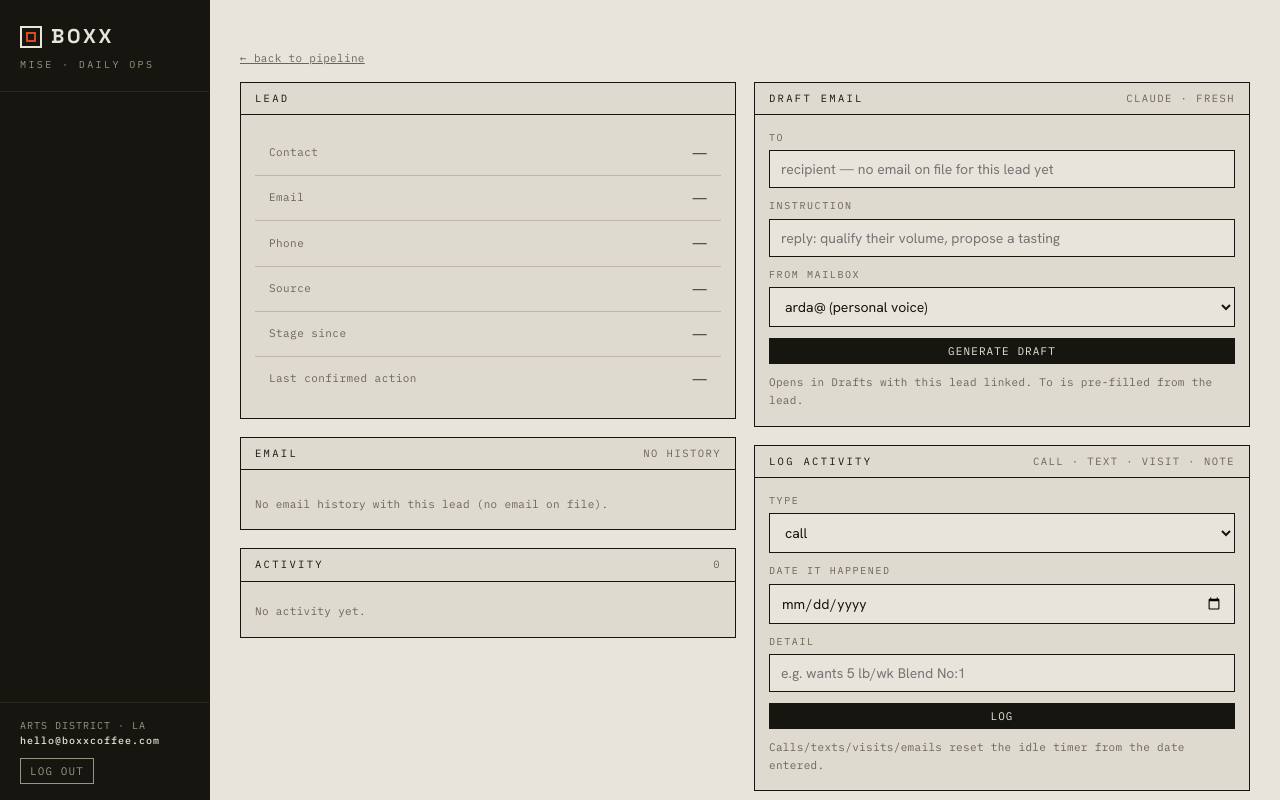
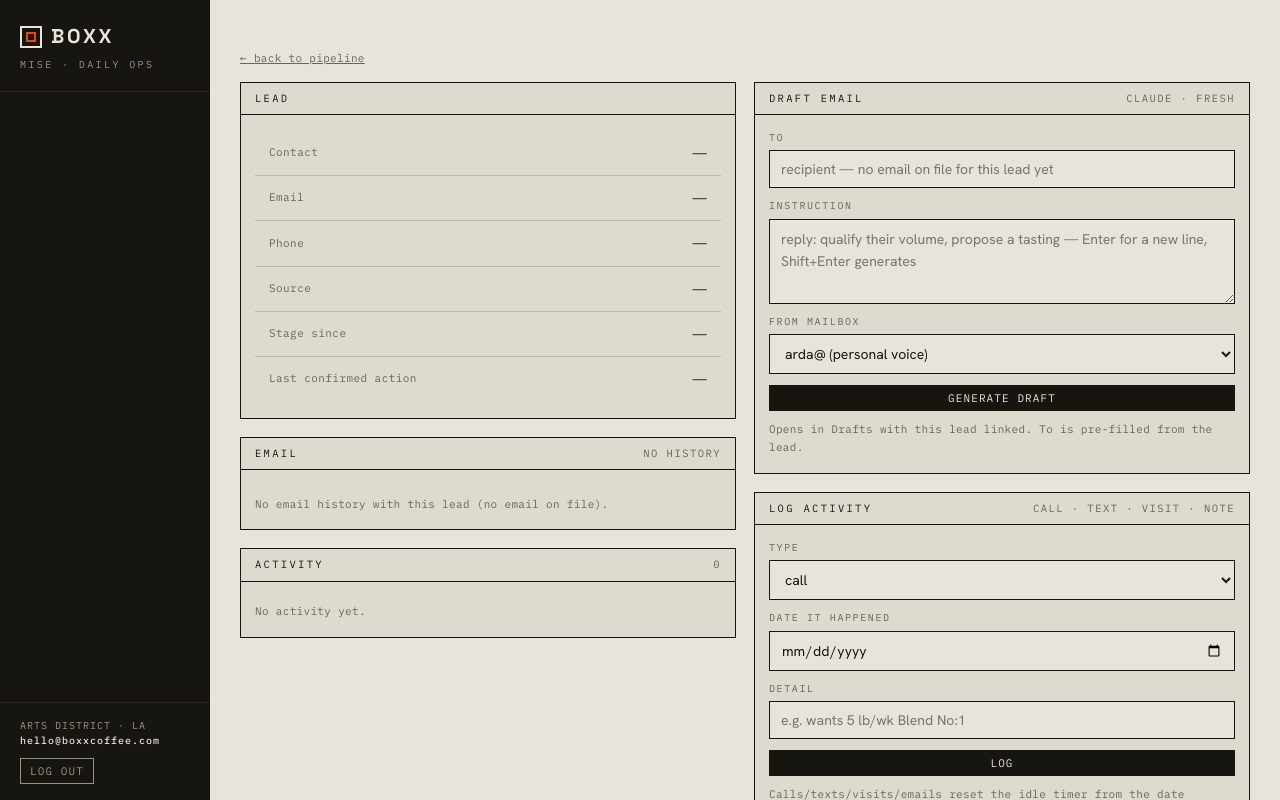
Before and after one commit to barlasarda91/Mise-App, a Python web app: template app/web/templates/lead.html in a window 1280 px wide. Shown: the top 800 px of the page. Run offline with Jinja, Linux system fonts and the light colour scheme; the template is opened without the code that fills it, so the values that code supplies are empty.

Commit message:
Draft instruction boxes: Enter is a newline, Shift+Enter generates
The instruction fields on Drafts, Lead, Task, and Inbox reply forms
were single-line inputs where Enter submitted mid-thought. They're
multi-line textareas now; Shift+Enter submits via requestSubmit so the
carried-edit snapshot and validation still run.

Co-Authored-By: Claude Fable 5 <noreply@anthropic.com>
Claude-Session: https://claude.ai/code/session_01QYVLzXxLWfZNSzmmkMWqEp

```diff
--- a/app/web/static/app.js
+++ b/app/web/static/app.js
@@ -39,6 +39,18 @@
       if (el.open && at === -1) openSet.push(k);
       if (!el.open && at !== -1) openSet.splice(at, 1);
       save(DKEY, { open: openSet });
+    });
+  });
+
+  // ---- instruction boxes: Enter = newline, Shift+Enter = submit ----
+  document.querySelectorAll('textarea.submit-on-shift-enter').forEach(function (el) {
+    el.addEventListener('keydown', function (ev) {
+      if (ev.key === 'Enter' && ev.shiftKey) {
+        ev.preventDefault();
+        if (!el.form) return;
+        if (el.form.requestSubmit) el.form.requestSubmit();
+        else el.form.submit();
+      }
     });
   });
 
--- a/app/web/templates/base.html
+++ b/app/web/templates/base.html
@@ -8,7 +8,7 @@
 <link rel="preconnect" href="https://fonts.gstatic.com" crossorigin>
 <link href="https://fonts.googleapis.com/css2?family=Space+Grotesk:wght@500;700&family=Hanken+Grotesk:wght@400;500;600;700&family=IBM+Plex+Mono:wght@400;500&display=swap" rel="stylesheet">
 <link rel="stylesheet" href="/static/style.css?v=14">
-<script src="/static/app.js?v=1" defer></script>
+<script src="/static/app.js?v=2" defer></script>
 </head>
 <body>
 <div class="app">
--- a/app/web/templates/drafts.html
+++ b/app/web/templates/drafts.html
@@ -25,7 +25,7 @@
       <div class="box-hd"><span class="lbl">New draft</span><span class="ix">CLAUDE · VOICE A/B</span></div>
       <div class="box-bd">
         <form method="post" action="/drafts/generate" class="stack">
-          <label>Instruction<input name="instruction" placeholder="follow up on samples, propose 5 lb/wk terms" required></label>
+          <label>Instruction<textarea name="instruction" rows="3" class="submit-on-shift-enter" placeholder="follow up on samples, propose 5 lb/wk terms — Enter for a new line, Shift+Enter generates" required></textarea></label>
           <label>From mailbox
             <select name="mailbox"><option value="arda">arda@ (personal voice)</option><option value="hello">hello@ (brand voice)</option></select>
           </label>
--- a/app/web/templates/inbox.html
+++ b/app/web/templates/inbox.html
@@ -58,7 +58,7 @@
           <form method="post" action="/inbox/draft" class="stack">
             <input type="hidden" name="thread_id" value="{{ opened.thread_id }}">
             <input type="hidden" name="to" value="{{ opened.from_addr }}">
-            <label>Instruction<input name="instruction" placeholder="reply: thank them, answer the pricing question" required></label>
+            <label>Instruction<textarea name="instruction" rows="3" class="submit-on-shift-enter" placeholder="reply: thank them, answer the pricing question — Enter for a new line, Shift+Enter generates" required></textarea></label>
             <label>From mailbox
               <select name="mailbox">
                 <option value="arda" {% if opened.mailbox == "arda" %}selected{% endif %}>arda@ (personal voice)</option>
--- a/app/web/templates/lead.html
+++ b/app/web/templates/lead.html
@@ -138,7 +138,7 @@
         <form method="post" action="/leads/{{ lead.id }}/draft" class="stack">
           <input type="hidden" name="thread_id" value="{{ email_ctx.thread_id if email_ctx and email_ctx.thread_id else '' }}">
           <label>To<input name="to" value="{{ lead.contact_email or '' }}" placeholder="recipient — no email on file for this lead yet"></label>
-          <label>Instruction<input name="instruction" placeholder="reply: qualify their volume, propose a tasting" required></label>
+          <label>Instruction<textarea name="instruction" rows="3" class="submit-on-shift-enter" placeholder="reply: qualify their volume, propose a tasting — Enter for a new line, Shift+Enter generates" required></textarea></label>
           <label>From mailbox
             <select name="mailbox">
               <option value="arda" {% if lead.source != "inbound_email" %}selected{% endif %}>arda@ (personal voice)</option>
--- a/app/web/templates/task.html
+++ b/app/web/templates/task.html
@@ -90,7 +90,7 @@
         <form method="post" action="/tasks/{{ task.id }}/draft" class="stack">
           <input type="hidden" name="thread_id" value="{{ email_ctx.thread_id if email_ctx and email_ctx.thread_id else '' }}">
           <label>To<input name="to" value="{{ email_ctx.reply_addr if email_ctx and email_ctx.reply_addr else (task.contact_email or '') }}" placeholder="recipient — fill in when there's no email history to infer it from"></label>
-          <label>Instruction<input name="instruction" placeholder="reply with cutoff dates and roast turnaround" required></label>
+          <label>Instruction<textarea name="instruction" rows="3" class="submit-on-shift-enter" placeholder="reply with cutoff dates and roast turnaround — Enter for a new line, Shift+Enter generates" required></textarea></label>
           <label>From mailbox
             <select name="mailbox">
               <option value="arda">arda@ (personal voice)</option>
```
